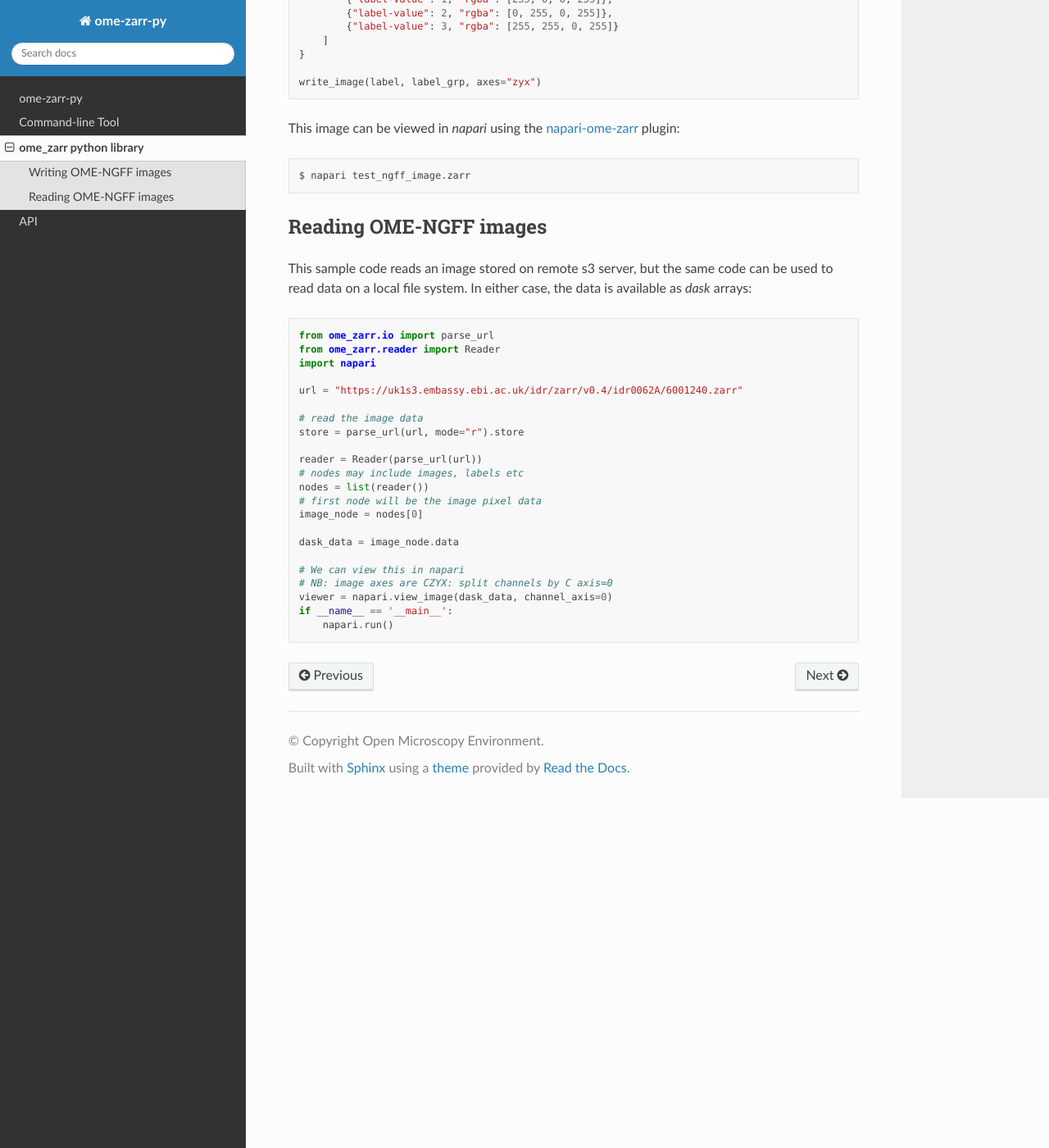
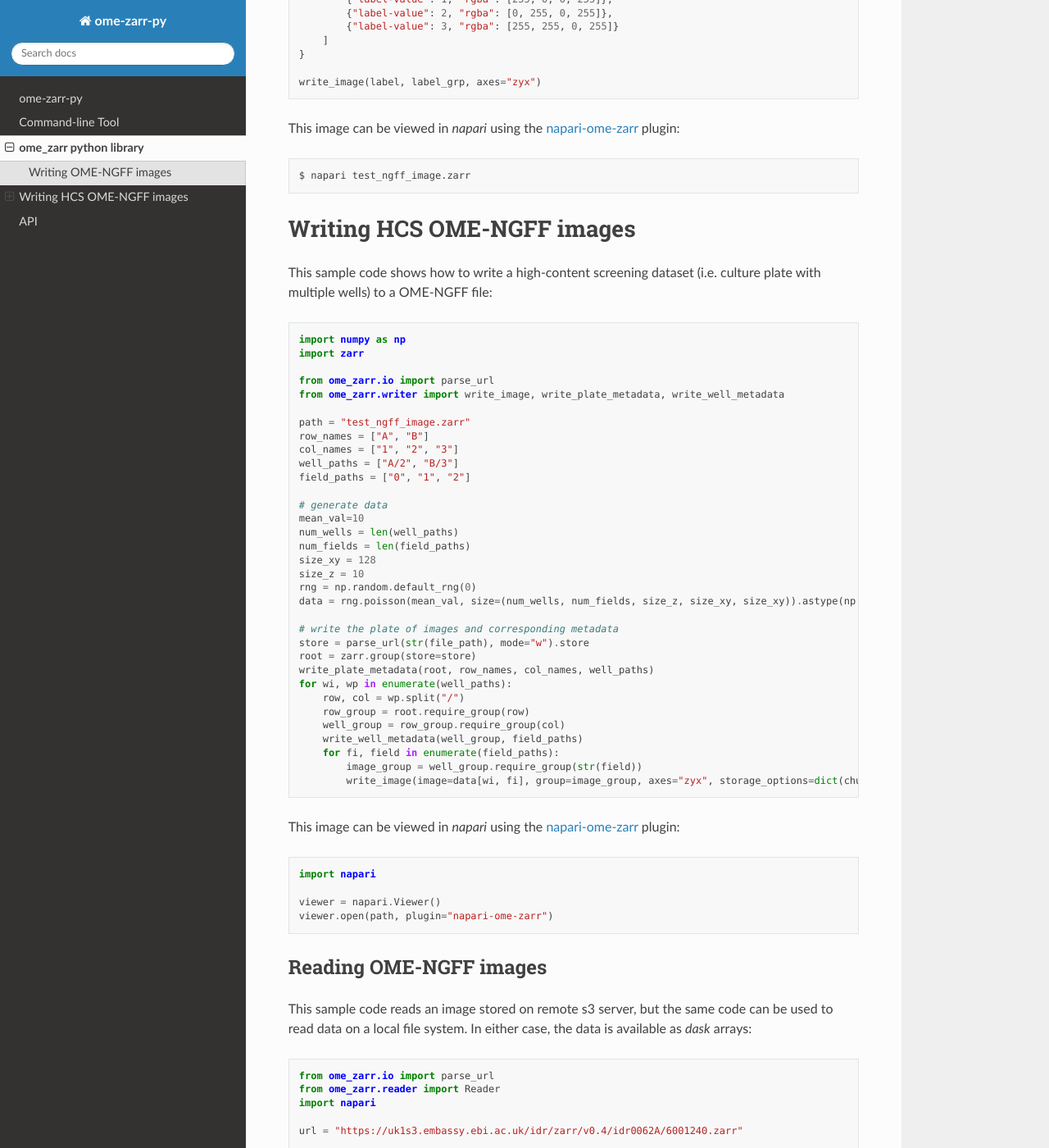
Before and after one commit to ome/ome-zarr-py, a Sphinx documentation site: the page built from docs/source/python.rst, in a window 1280 px wide and 1400 px high, scrolled down 1320 px. Shown: the whole window at 82% size. Built offline with Sphinx 7.4.7 and the Read the Docs theme 2.0.0, drawn with Linux system fonts in a browser that asks for light colours.

Commit message:
add write example for HCS datasets

```diff
--- a/docs/source/python.rst
+++ b/docs/source/python.rst
@@ -80,6 +80,55 @@ This image can be viewed in `napari` using the
     $ napari test_ngff_image.zarr
 
 
+Writing HCS OME-NGFF images
+===========================
+
+This sample code shows how to write a high-content screening dataset (i.e. culture plate with multiple wells) to a OME-NGFF file::
+
+    import numpy as np
+    import zarr
+
+    from ome_zarr.io import parse_url
+    from ome_zarr.writer import write_image, write_plate_metadata, write_well_metadata
+
+    path = "test_ngff_image.zarr"
+    row_names = ["A", "B"]
+    col_names = ["1", "2", "3"]
+    well_paths = ["A/2", "B/3"]
+    field_paths = ["0", "1", "2"]
+
+    # generate data
+    mean_val=10
+    num_wells = len(well_paths)
+    num_fields = len(field_paths)
+    size_xy = 128
+    size_z = 10
+    rng = np.random.default_rng(0)
+    data = rng.poisson(mean_val, size=(num_wells, num_fields, size_z, size_xy, size_xy)).astype(np.uint8)
+
+    # write the plate of images and corresponding metadata
+    store = parse_url(str(file_path), mode="w").store
+    root = zarr.group(store=store)
+    write_plate_metadata(root, row_names, col_names, well_paths)
+    for wi, wp in enumerate(well_paths):
+        row, col = wp.split("/")
+        row_group = root.require_group(row)
+        well_group = row_group.require_group(col)
+        write_well_metadata(well_group, field_paths)
+        for fi, field in enumerate(field_paths):
+            image_group = well_group.require_group(str(field))
+            write_image(image=data[wi, fi], group=image_group, axes="zyx", storage_options=dict(chunks=(1, size_xy, size_xy)))
+
+
+This image can be viewed in `napari` using the
+`napari-ome-zarr <https://github.com/ome/napari-ome-zarr>`_ plugin::
+
+    import napari
+
+    viewer = napari.Viewer()
+    viewer.open(path, plugin="napari-ome-zarr")
+
+
 Reading OME-NGFF images
 -----------------------
 
```
